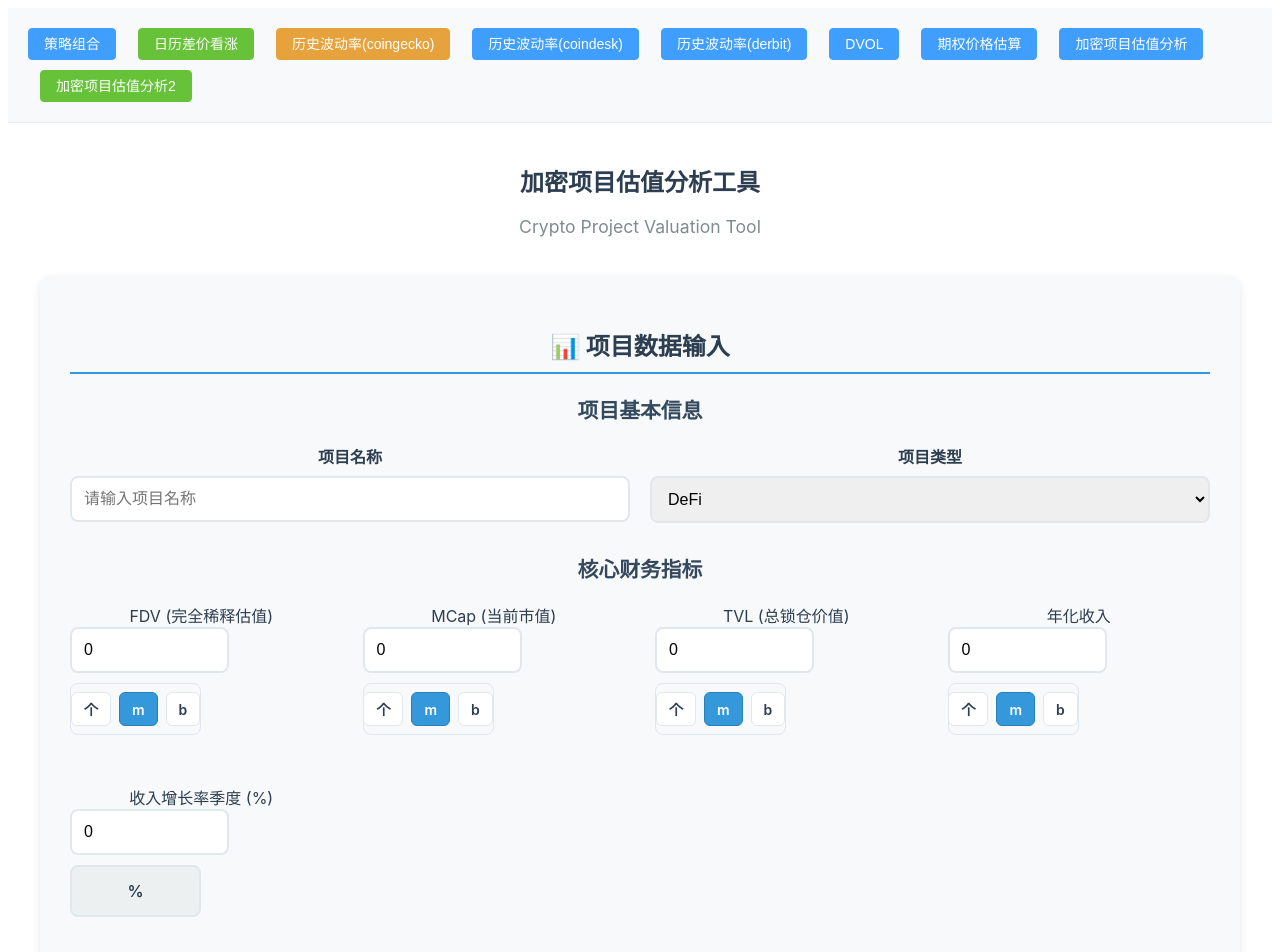
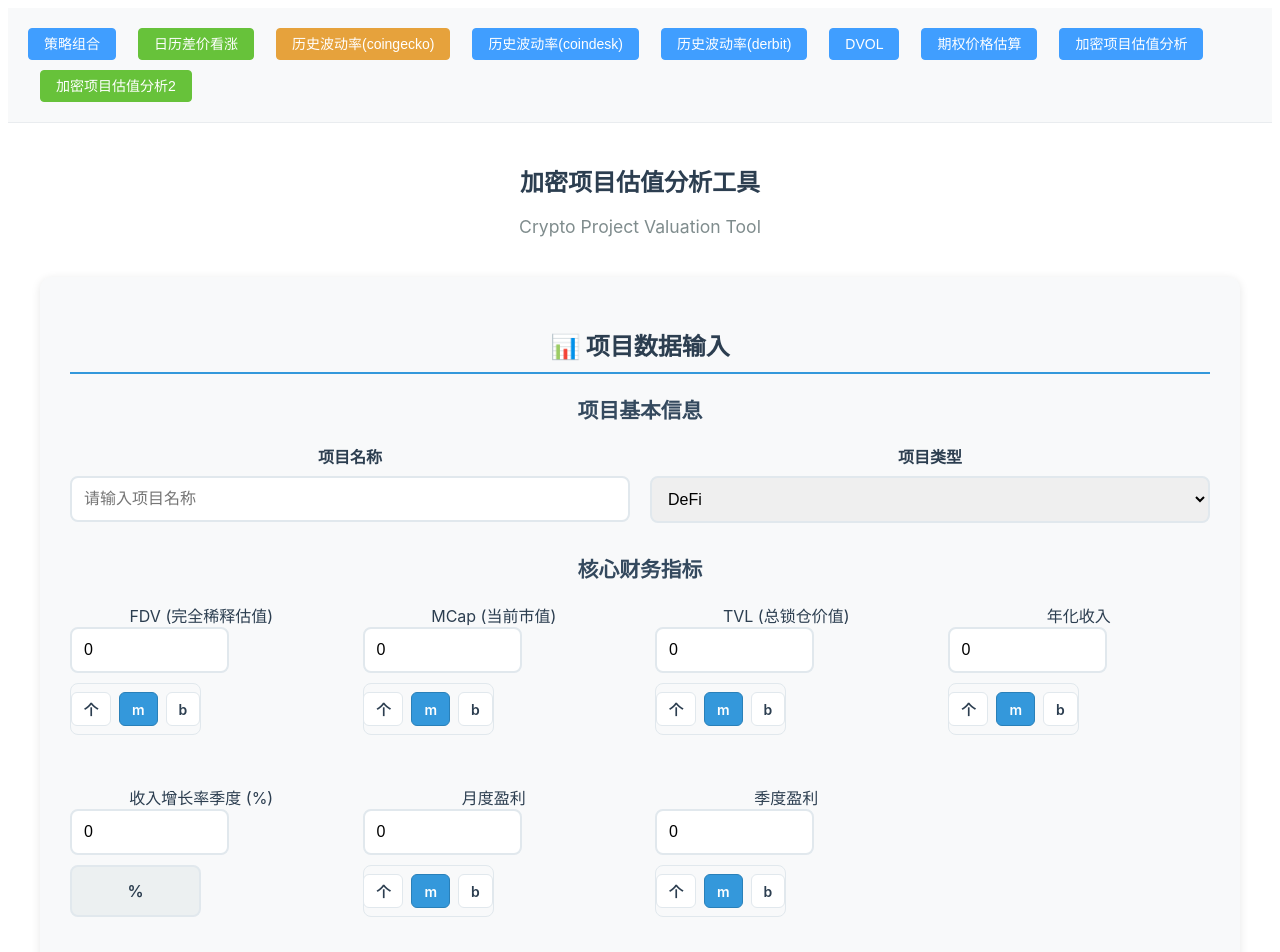
Before and after one commit to fengjinlong/options, a Vue app: page /sjfx in a window 1280 px wide. Shown: the top 952 px of the page. Built offline with nearby package versions, Linux system fonts and the light colour scheme.

Commit message:
add untracked files

```diff
--- a/src/views/Sjfx.vue
+++ b/src/views/Sjfx.vue
@@ -222,6 +222,88 @@
               <span class="unit-text">%</span>
             </div>
           </div>
+
+          <div class="metric-item">
+            <label>月度盈利</label>
+            <div class="input-with-unit">
+              <input
+                v-model.number="projectData.monthlyProfit"
+                type="number"
+                placeholder="0"
+                class="form-input"
+              />
+              <div class="unit-radio-group">
+                <label class="radio-item">
+                  <input
+                    type="radio"
+                    :value="1"
+                    v-model="projectData.monthlyProfitUnit"
+                    class="radio-input"
+                  />
+                  <span class="radio-label">个</span>
+                </label>
+                <label class="radio-item">
+                  <input
+                    type="radio"
+                    :value="1000000"
+                    v-model="projectData.monthlyProfitUnit"
+                    class="radio-input"
+                  />
+                  <span class="radio-label">m</span>
+                </label>
+                <label class="radio-item">
+                  <input
+                    type="radio"
+                    :value="1000000000"
+                    v-model="projectData.monthlyProfitUnit"
+                    class="radio-input"
+                  />
+                  <span class="radio-label">b</span>
+                </label>
+              </div>
+            </div>
+          </div>
+
+          <div class="metric-item">
+            <label>季度盈利</label>
+            <div class="input-with-unit">
+              <input
+                v-model.number="projectData.quarterlyProfit"
+                type="number"
+                placeholder="0"
+                class="form-input"
+              />
+              <div class="unit-radio-group">
+                <label class="radio-item">
+                  <input
+                    type="radio"
+                    :value="1"
+                    v-model="projectData.quarterlyProfitUnit"
+                    class="radio-input"
+                  />
+                  <span class="radio-label">个</span>
+                </label>
+                <label class="radio-item">
+                  <input
+                    type="radio"
+                    :value="1000000"
+                    v-model="projectData.quarterlyProfitUnit"
+                    class="radio-input"
+                  />
+                  <span class="radio-label">m</span>
+                </label>
+                <label class="radio-item">
+                  <input
+                    type="radio"
+                    :value="1000000000"
+                    v-model="projectData.quarterlyProfitUnit"
+                    class="radio-input"
+                  />
+                  <span class="radio-label">b</span>
+                </label>
+              </div>
+            </div>
+          </div>
         </div>
       </div>
 
@@ -302,6 +384,28 @@
           <div class="metric-status">
             {{ analysisResult.revenueGrowthStatus }}
           </div>
+        </div>
+
+        <div class="result-item">
+          <div class="metric-name">P/S (月度)</div>
+          <div
+            class="metric-value"
+            :class="getStatusClass(analysisResult.psMonthlyStatus)"
+          >
+            {{ analysisResult.psMonthlyRatio.toFixed(2) }}
+          </div>
+          <div class="metric-status">{{ analysisResult.psMonthlyStatus }}</div>
+        </div>
+
+        <div class="result-item">
+          <div class="metric-name">P/S (季度)</div>
+          <div
+            class="metric-value"
+            :class="getStatusClass(analysisResult.psQuarterlyStatus)"
+          >
+            {{ analysisResult.psQuarterlyRatio.toFixed(2) }}
+          </div>
+          <div class="metric-status">{{ analysisResult.psQuarterlyStatus }}</div>
         </div>
       </div>
 
@@ -407,6 +511,18 @@
             </li>
           </ul>
         </div>
+
+        <div class="explanation-item">
+          <h4>6. P/S 比率 (市值收入比)</h4>
+          <ul>
+            <li><span class="range good">月度: <5 便宜, 5~15 合理, >15 偏贵</span></li>
+            <li><span class="range good">季度: <4 便宜, 4~10 合理, >10 偏贵</span></li>
+          </ul>
+          <p style="margin-top: 10px; color: #666; font-size: 0.9rem;">
+            P/S比率表示市值相对于收入的比例，比如每1美元收入支付10美元的估值。
+            月度盈利年化(×12)，季度盈利年化(×4)。
+          </p>
+        </div>
       </div>
     </div>
   </div>
@@ -422,11 +538,15 @@ interface AnalysisResult {
   mcapRevenueRatio: number;
   fdvTvlRatio: number;
   revenueGrowth: number;
+  psMonthlyRatio: number;
+  psQuarterlyRatio: number;
   fdvMcapStatus: string;
   mcapTvlStatus: string;
   mcapRevenueStatus: string;
   fdvTvlStatus: string;
   revenueGrowthStatus: string;
+  psMonthlyStatus: string;
+  psQuarterlyStatus: string;
   overallStatus: string;
   riskLevel: string;
   investmentAdvice: string;
@@ -445,6 +565,10 @@ const projectData = ref({
   revenue: 0,
   revenueUnit: 1000000,
   revenueGrowth: 0,
+  monthlyProfit: 0,
+  monthlyProfitUnit: 1000000,
+  quarterlyProfit: 0,
+  quarterlyProfitUnit: 1000000,
 });
 
 // 分析结果
@@ -456,7 +580,8 @@ const isFormValid = computed(() => {
     projectData.value.fdv > 0 &&
     projectData.value.mcap > 0 &&
     projectData.value.tvl > 0 &&
-    projectData.value.revenue > 0
+    projectData.value.revenue > 0 &&
+    (projectData.value.monthlyProfit > 0 || projectData.value.quarterlyProfit > 0)
   );
 });
 
@@ -486,12 +611,24 @@ const calculateValuation = () => {
     projectData.value.revenue,
     projectData.value.revenueUnit
   );
+  const monthlyProfit = convertToMillion(
+    projectData.value.monthlyProfit,
+    projectData.value.monthlyProfitUnit
+  );
+  const quarterlyProfit = convertToMillion(
+    projectData.value.quarterlyProfit,
+    projectData.value.quarterlyProfitUnit
+  );
 
   // 计算比率
   const fdvMcapRatio = fdv / mcap;
   const mcapTvlRatio = mcap / tvl;
   const mcapRevenueRatio = mcap / revenue;
   const fdvTvlRatio = fdv / tvl;
+
+  // 计算P/S比率
+  const psMonthlyRatio = monthlyProfit > 0 ? mcap / (monthlyProfit * 12) : 0;
+  const psQuarterlyRatio = quarterlyProfit > 0 ? mcap / (quarterlyProfit * 4) : 0;
 
   // 判断状态
   const fdvMcapStatus = evaluateFdvMcap(fdvMcapRatio);
@@ -504,6 +641,8 @@ const calculateValuation = () => {
   const revenueGrowthStatus = evaluateRevenueGrowth(
     projectData.value.revenueGrowth
   );
+  const psMonthlyStatus = evaluatePSRatio(psMonthlyRatio, "monthly");
+  const psQuarterlyStatus = evaluatePSRatio(psQuarterlyRatio, "quarterly");
 
   // 综合评估
   const overallStatus = calculateOverallStatus({
@@ -512,6 +651,8 @@ const calculateValuation = () => {
     mcapRevenueStatus,
     fdvTvlStatus,
     revenueGrowthStatus,
+    psMonthlyStatus,
+    psQuarterlyStatus,
   });
 
   const riskLevel = calculateRiskLevel({
@@ -520,6 +661,8 @@ const calculateValuation = () => {
     mcapRevenueStatus,
     fdvTvlStatus,
     revenueGrowthStatus,
+    psMonthlyStatus,
+    psQuarterlyStatus,
   });
 
   const investmentAdvice = generateInvestmentAdvice(overallStatus);
@@ -530,11 +673,15 @@ const calculateValuation = () => {
     mcapRevenueRatio,
     fdvTvlRatio,
     revenueGrowth: projectData.value.revenueGrowth,
+    psMonthlyRatio,
+    psQuarterlyRatio,
     fdvMcapStatus,
     mcapTvlStatus,
     mcapRevenueStatus,
     fdvTvlStatus,
     revenueGrowthStatus,
+    psMonthlyStatus,
+    psQuarterlyStatus,
     overallStatus,
     riskLevel,
     investmentAdvice,
@@ -590,10 +737,26 @@ const evaluateRevenueGrowth = (growth: number) => {
   return "增长缓慢";
 };
 
+// P/S比率评估函数
+const evaluatePSRatio = (ratio: number, period: "monthly" | "quarterly") => {
+  if (ratio === 0) return "无数据";
+
+  if (period === "monthly") {
+    if (ratio < 5) return "便宜";
+    if (ratio <= 15) return "合理";
+    return "偏贵";
+  } else {
+    // quarterly
+    if (ratio < 4) return "便宜";
+    if (ratio <= 10) return "合理";
+    return "偏贵";
+  }
+};
+
 // 综合状态计算
 const calculateOverallStatus = (statuses: Record<string, string>) => {
   const goodCount = Object.values(statuses).filter((status) =>
-    ["健康", "合理", "可能低估", "显著低估"].includes(status)
+    ["健康", "合理", "可能低估", "显著低估", "便宜"].includes(status)
   ).length;
 
   const cautionCount = Object.values(statuses).filter((status) =>
@@ -601,7 +764,7 @@ const calculateOverallStatus = (statuses: Record<string, string>) => {
   ).length;
 
   const riskCount = Object.values(statuses).filter((status) =>
-    ["高风险", "高估", "高估警示", "极端高估", "极高风险"].includes(status)
+    ["高风险", "高估", "高估警示", "极端高估", "极高风险", "偏贵"].includes(status)
   ).length;
 
   if (riskCount > cautionCount + goodCount) return "高估";
@@ -613,7 +776,7 @@ const calculateOverallStatus = (statuses: Record<string, string>) => {
 // 风险等级计算
 const calculateRiskLevel = (statuses: Record<string, string>) => {
   const riskCount = Object.values(statuses).filter((status) =>
-    ["高风险", "高估", "高估警示", "极端高估", "极高风险"].includes(status)
+    ["高风险", "高估", "高估警示", "极端高估", "极高风险", "偏贵"].includes(status)
   ).length;
 
   if (riskCount >= 3) return "高";
@@ -632,7 +795,7 @@ const generateInvestmentAdvice = (overallStatus: string) => {
 
 // 状态样式类
 const getStatusClass = (status: string) => {
-  if (["健康", "合理", "可能低估", "显著低估"].includes(status))
+  if (["健康", "合理", "可能低估", "显著低估", "便宜"].includes(status))
     return "status-good";
   if (["可接受", "偏高", "需谨慎"].includes(status)) return "status-caution";
   return "status-risk";
```
